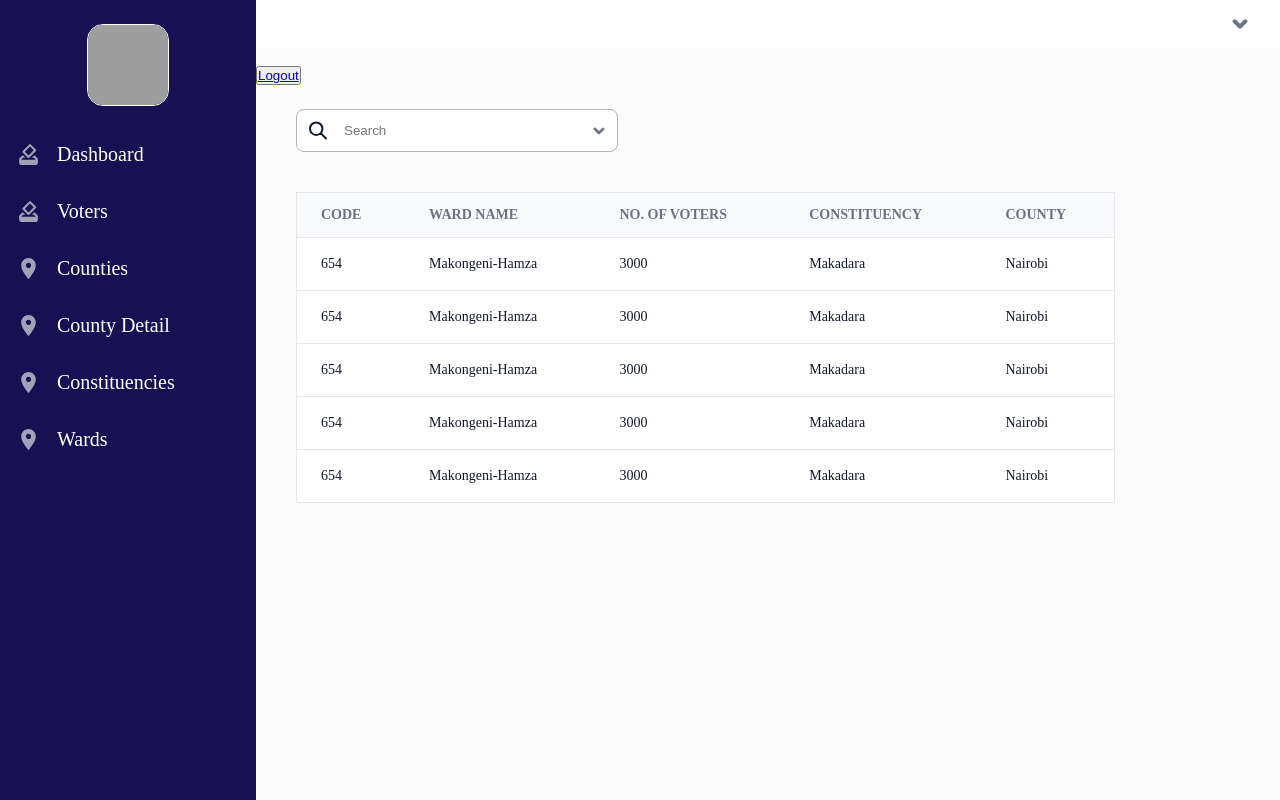
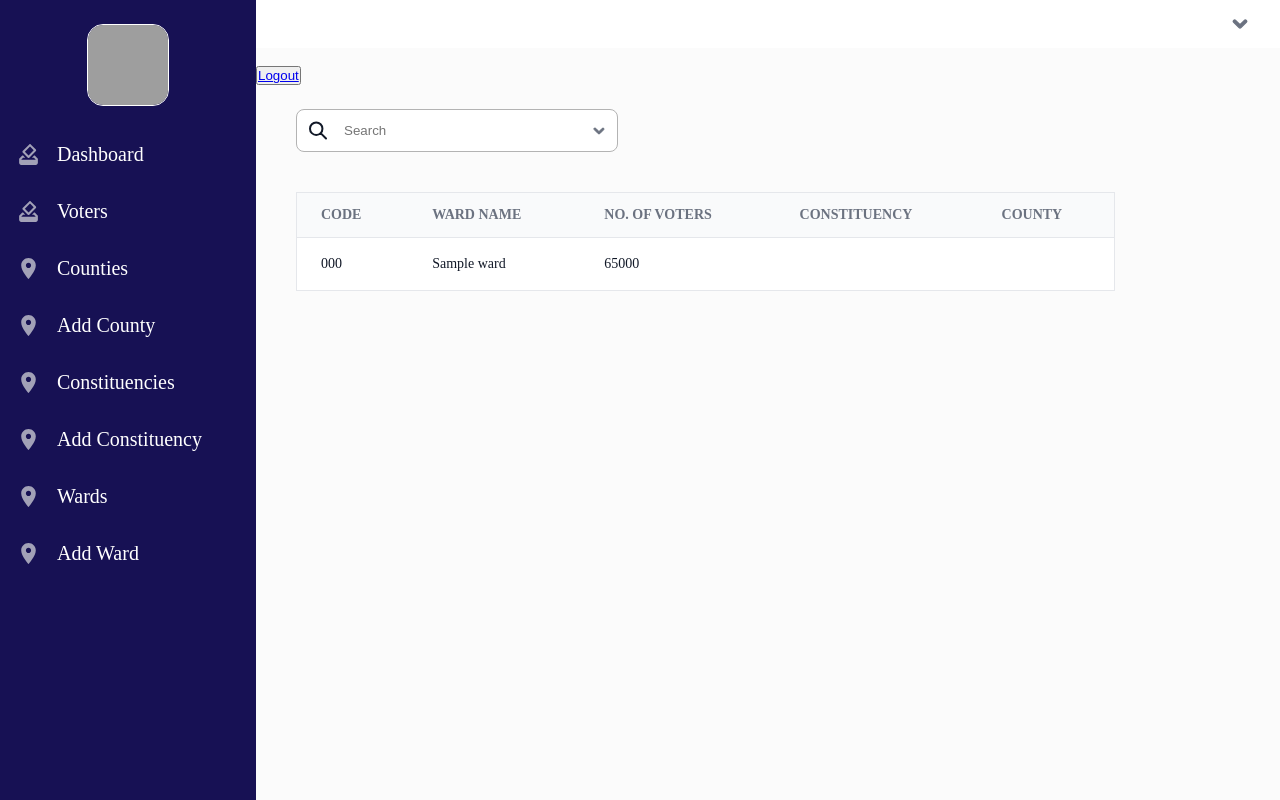
Before and after one commit to greg-atemi/supreme-guide, a Django app: page /vote/ward_list in a window 1280 px wide. Run offline with Django 4.2, Linux system fonts and the light colour scheme; tables that the repository leaves empty hold one stand-in row (values such as "Sample post"); grey boxes are pictures that could not be loaded.

Commit message:
Adding Constituency and Ward Form

```diff
--- a/templates/vote/admin/admin_base.html
+++ b/templates/vote/admin/admin_base.html
@@ -24,13 +24,19 @@
                 <img id="icon" src="{% static 'images/location_icon.svg' %}" alt="icon">Counties
             </a>
             <a href={% url 'vote:county_detail' %}>
-                <img id="icon" src="{% static 'images/location_icon.svg' %}" alt="icon">County Detail
+                <img id="icon" src="{% static 'images/location_icon.svg' %}" alt="icon">Add County
             </a>
             <a href={% url 'vote:constituency_list' %}>
                 <img id="icon" src="{% static 'images/location_icon.svg' %}" alt="icon">Constituencies
             </a>
+            <a href={% url 'vote:constituency_detail' %}>
+                <img id="icon" src="{% static 'images/location_icon.svg' %}" alt="icon">Add Constituency
+            </a>
             <a href={% url 'vote:ward_list' %}>
                 <img id="icon" src="{% static 'images/location_icon.svg' %}" alt="icon">Wards
+            </a>
+            <a href={% url 'vote:ward_detail' %}>
+                <img id="icon" src="{% static 'images/location_icon.svg' %}" alt="icon">Add Ward
             </a>
         </div>
     </div>
--- a/templates/vote/admin/ward_list.html
+++ b/templates/vote/admin/ward_list.html
@@ -26,41 +26,15 @@
             </tr>
         </thead>
         <tbody>
-            <tr class="table-row">
-                <td class="cell">654</td>
-                <td class="cell">Makongeni-Hamza</td>
-                <td class="cell">3000</td>
-                <td class="cell">Makadara</td>
-                <td class="cell">Nairobi</td>
-            </tr>
-            <tr class="table-row">
-                <td class="cell">654</td>
-                <td class="cell">Makongeni-Hamza</td>
-                <td class="cell">3000</td>
-                <td class="cell">Makadara</td>
-                <td class="cell">Nairobi</td>
-            </tr>
-            <tr class="table-row">
-                <td class="cell">654</td>
-                <td class="cell">Makongeni-Hamza</td>
-                <td class="cell">3000</td>
-                <td class="cell">Makadara</td>
-                <td class="cell">Nairobi</td>
-            </tr>
-            <tr class="table-row">
-                <td class="cell">654</td>
-                <td class="cell">Makongeni-Hamza</td>
-                <td class="cell">3000</td>
-                <td class="cell">Makadara</td>
-                <td class="cell">Nairobi</td>
-            </tr>
-            <tr class="table-row">
-                <td class="cell">654</td>
-                <td class="cell">Makongeni-Hamza</td>
-                <td class="cell">3000</td>
-                <td class="cell">Makadara</td>
-                <td class="cell">Nairobi</td>
-            </tr>
+            {% for ward in ward %}
+                <tr class="table-row">
+                    <td class="cell">{{ ward.ward_code }}</td>
+                    <td class="cell">{{ ward.ward_name }}</td>
+                    <td class="cell">65000</td>
+                    <td class="cell">{{ ward.constituency_code }}</td>
+                    <td class="cell">{{ ward.constituency_code.county_code }}</td>
+                </tr>
+            {% endfor %}
         </tbody>
     </table>
 
--- a/vote/views.py
+++ b/vote/views.py
@@ -5,8 +5,8 @@
 from django.shortcuts import render, redirect
 from django.contrib.auth.models import User
 from django.contrib import messages
-from vote.forms import VoterForm, CountyForm
-from vote.models import Voter, County
+from vote.forms import VoterForm
+from vote.models import County, Constituency, Ward
 
 
 def index(request):
@@ -35,6 +35,35 @@
     return render(request, 'vote/admin/signup.html')
 
 
+def login(request):
+    if request.method == 'POST':
+        username = request.POST['username']
+        pass1 = request.POST['pass1']
+
+        user = authenticate(username=username, password=pass1)
+
+        if user is not None:
+            auth_login(request, user)
+            fname = user.first_name
+            lname = user.last_name
+            context = {
+                'fname': fname, 'lname': lname
+            }
+            messages.success(request, "Login Successful.")
+            return render(request, "vote/admin/dashboard.html", context)
+
+        else:
+            messages.error(request, messages.ERROR, "Your Username or Password is incorrect")
+
+    return render(request, 'vote/admin/login.html')
+
+
+def log_out(request):
+    logout(request)
+    messages.success(request, "You have been Logged Out Successfully!")
+    return render(request, 'vote/admin/logout.html')
+
+
 def county_detail(request):
     if request.method == "POST":
         county_code = request.POST['county_code']
@@ -59,35 +88,72 @@
     return render(request, 'vote/admin/county_list.html', context)
 
 
-def login(request):
-    if request.method == 'POST':
-        username = request.POST['username']
-        pass1 = request.POST['pass1']
+def constituency_detail(request):
+    county = County.objects.all()
+    context = {'county': county}
+    if request.method == "POST":
+        constituency_code = request.POST['constituency_code']
+        constituency_name = request.POST['constituency_name']
+        county_code = request.POST['county_code']
 
-        user = authenticate(username=username, password=pass1)
+        myconstituency = Constituency.objects.create(constituency_code=constituency_code,
+                                                     constituency_name=constituency_name,
+                                                     county_code_id=county_code
+                                                     )
 
-        if user is not None:
-            auth_login(request, user)
-            fname = user.first_name
-            lname = user.last_name
-            context = {
-                'fname': fname, 'lname': lname
-            }
-            messages.success(request, "Login Successful.")
-            # return redirect("/vote/dashboard", context)
-            return render(request, "vote/admin/dashboard.html", context)
+        myconstituency.constituency_code = constituency_code
+        myconstituency.constituency_name = constituency_name
+        myconstituency.county_code_id = county_code
 
-        else:
-            messages.error(request, messages.ERROR, "Your Username or Password is incorrect")
-            # return redirect('/')
+        myconstituency.save()
 
-    return render(request, 'vote/admin/login.html')
+        messages.success(request, "Constituency added successfully.")
+
+        return redirect('vote:constituency_list')
+
+    return render(request, 'vote/admin/constituency_detail.html', context)
 
 
-def log_out(request):
-    logout(request)
-    messages.success(request, "You have been Logged Out Successfully!")
-    return render(request, 'vote/admin/logout.html')
+def constituency_list(request):
+    constituency = Constituency.objects.all()
+    context = {'constituency': constituency, }
+    return render(request, 'vote/admin/constituency_list.html', context)
+
+
+def ward_detail(request):
+    constituency = Constituency.objects.all()
+    context = {'constituency': constituency}
+    if request.method == "POST":
+        ward_code = request.POST['ward_code']
+        ward_name = request.POST['ward_name']
+        constituency_code = request.POST['constituency_code']
+
+        myward = Ward.objects.create(ward_code=ward_code,
+                                     ward_name=ward_name,
+                                     constituency_code_id=constituency_code
+                                     )
+
+        myward.ward_code = ward_code
+        myward.ward_name = ward_name
+        myward.constituency_code_id = constituency_code
+
+        myward.save()
+
+        messages.success(request, "Ward added successfully.")
+
+        return redirect('vote:ward_list')
+
+    return render(request, 'vote/admin/ward_detail.html', context)
+
+
+def ward_list(request):
+    ward = Ward.objects.all()
+    context = {'ward': ward, }
+    return render(request, 'vote/admin/ward_list.html', context)
+
+
+def voter_list(request):
+    return render(request, 'vote/admin/voter_list.html')
 
 
 @login_required
@@ -115,18 +181,6 @@
     return render(request, 'vote/user/confirmation.html')
 
 
-def voter_list(request):
-    return render(request, 'vote/admin/voter_list.html')
-
-
-def constituency_list(request):
-    return render(request, 'vote/admin/constituency_list.html')
-
-
-def ward_list(request):
-    return render(request, 'vote/admin/ward_list.html')
-
-
 @login_required
 def create_voter(request):
     form = VoterForm()
@@ -140,14 +194,6 @@
     return render(request, 'vote/admin/create_voter.html', {"form": form})
 
 
-def constituency_detail(request):
-    return render(request, 'vote/admin/constituency_detail.html')
-
-
-def ward_detail(request):
-    return render(request, 'vote/admin/ward_detail.html')
-
-
 def auth(request):
     return render(request, 'vote/user/auth.html')
 
```
Also changed, not shown: templates/vote/admin/constituency_detail.html (+11 -18 lines), templates/vote/admin/constituency_list.html (+5 -27 lines), templates/vote/admin/ward_detail.html (+12 -15 lines).
